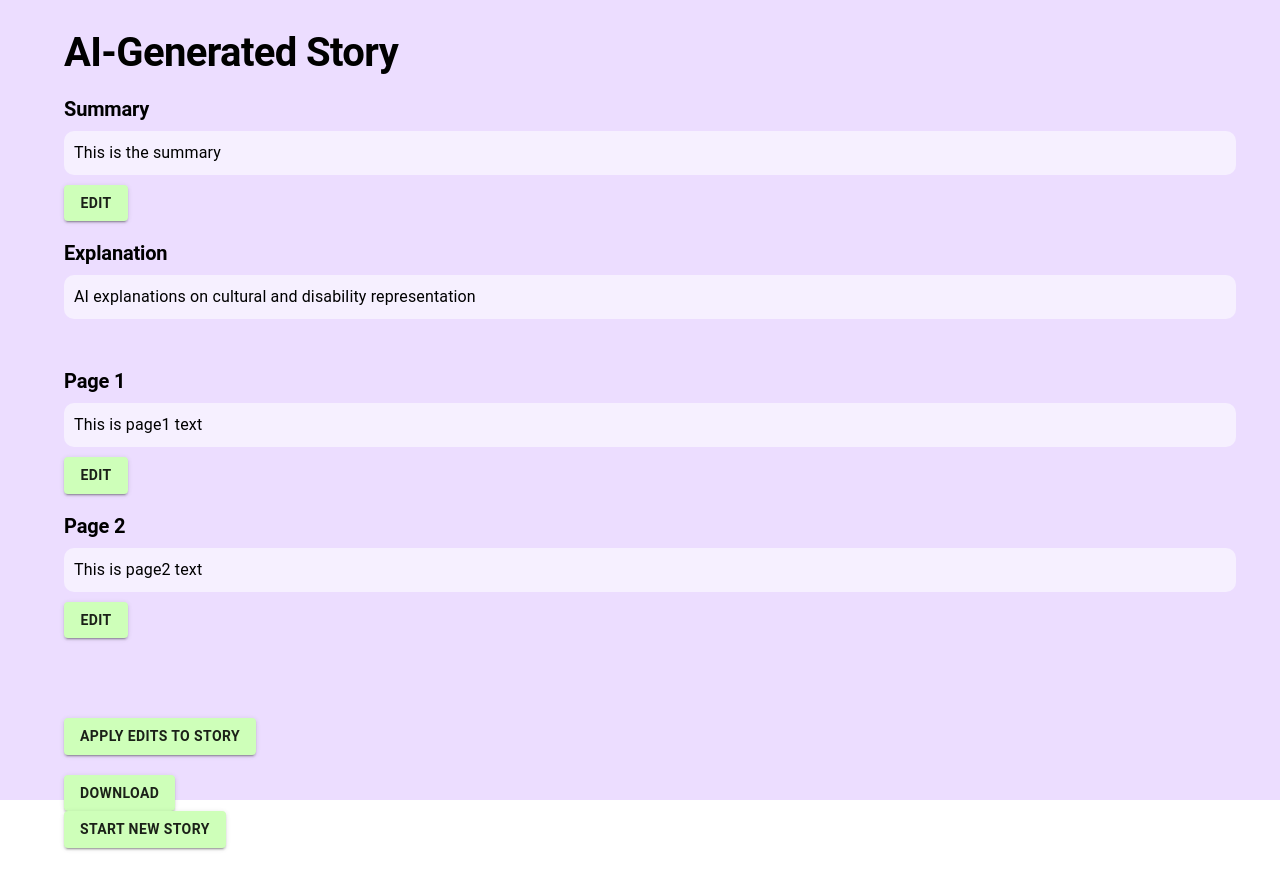
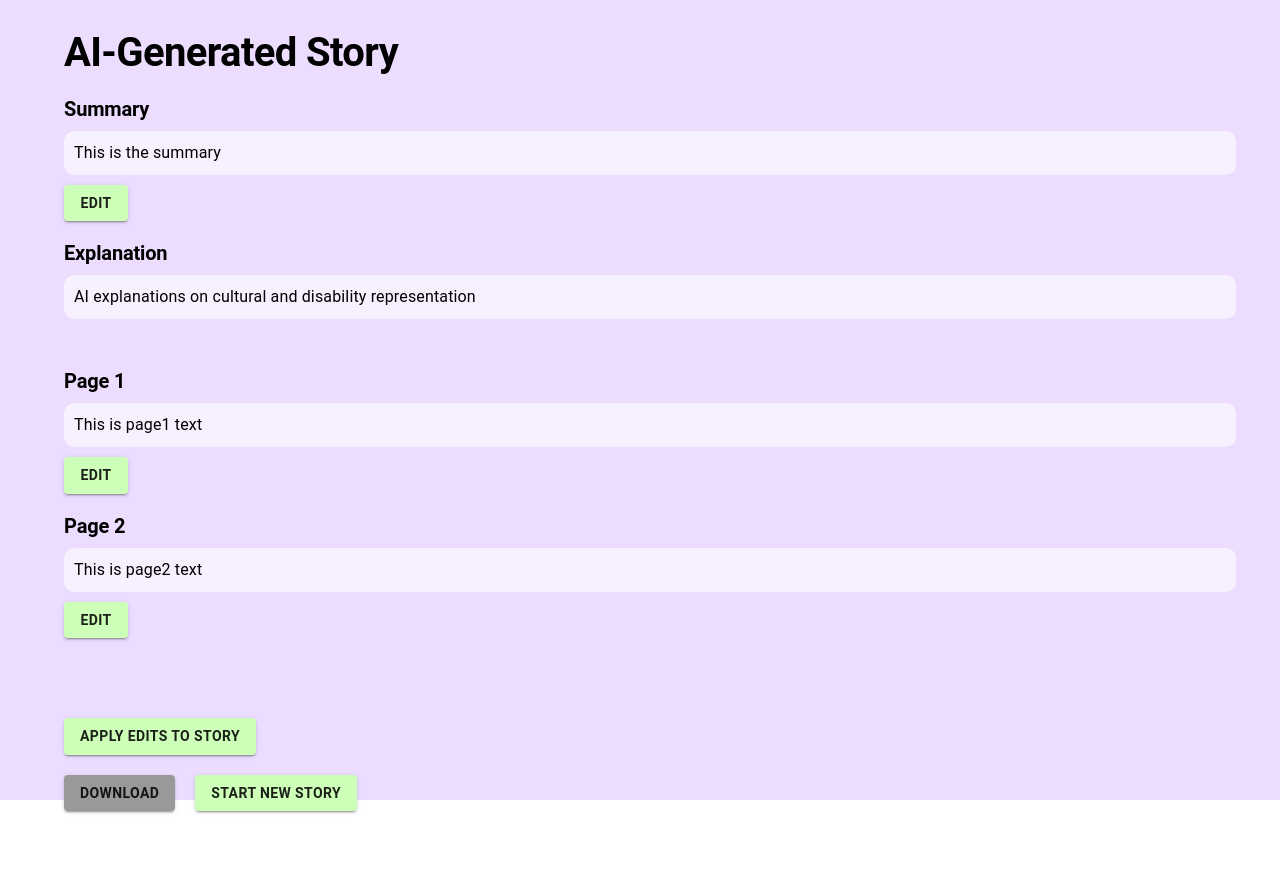
Before and after one commit to caitlynrawlings/AI_Storybook, a React (Create React App) app: page /edit in a window 1280 px wide. After the commit the page ends 851 px from the top, so only its background shows below. Built offline with nearby package versions, Linux system fonts and the light colour scheme.

Commit message:
changed last 2 buttons on download page to be in a row and download to be gray

```diff
--- a/src/pages/EditScreen.js
+++ b/src/pages/EditScreen.js
@@ -121,7 +121,7 @@ const EditScreen = (numPages) => {
     }
 
     return (
-      <Button onClick={navigateToHomeScreen} label='start new story' />
+      <Button sx={{ ...sx }} onClick={navigateToHomeScreen} label='start new story' />
     )
   }
 
@@ -152,8 +152,10 @@ const EditScreen = (numPages) => {
       <Pages sx={{ width: '100%', paddingTop: '20px' }} />
       <Box height='10vh' />
       <ApplyEditsButton />
-      <DownloadButton sx={{ marginTop: '20px' }} />
-      <StartNewStoryButton sx={{ marginTop: '20px' }} />
+      <Box sx={{ display: 'flex', flexDirection: 'row', marginTop: '20px' }}>
+        <DownloadButton sx={{ background: theme.palette.button3.main }}/>
+        <StartNewStoryButton sx={{ marginLeft: '20px' }} />
+      </Box>
     </Container>
   );
 };
--- a/src/theme.js
+++ b/src/theme.js
@@ -26,6 +26,9 @@ const theme = createTheme({
     button2: {
       main: '#FFFFFF',
     },
+    button3: {
+      main: '#999999',
+    },
   },
 });
 
```
